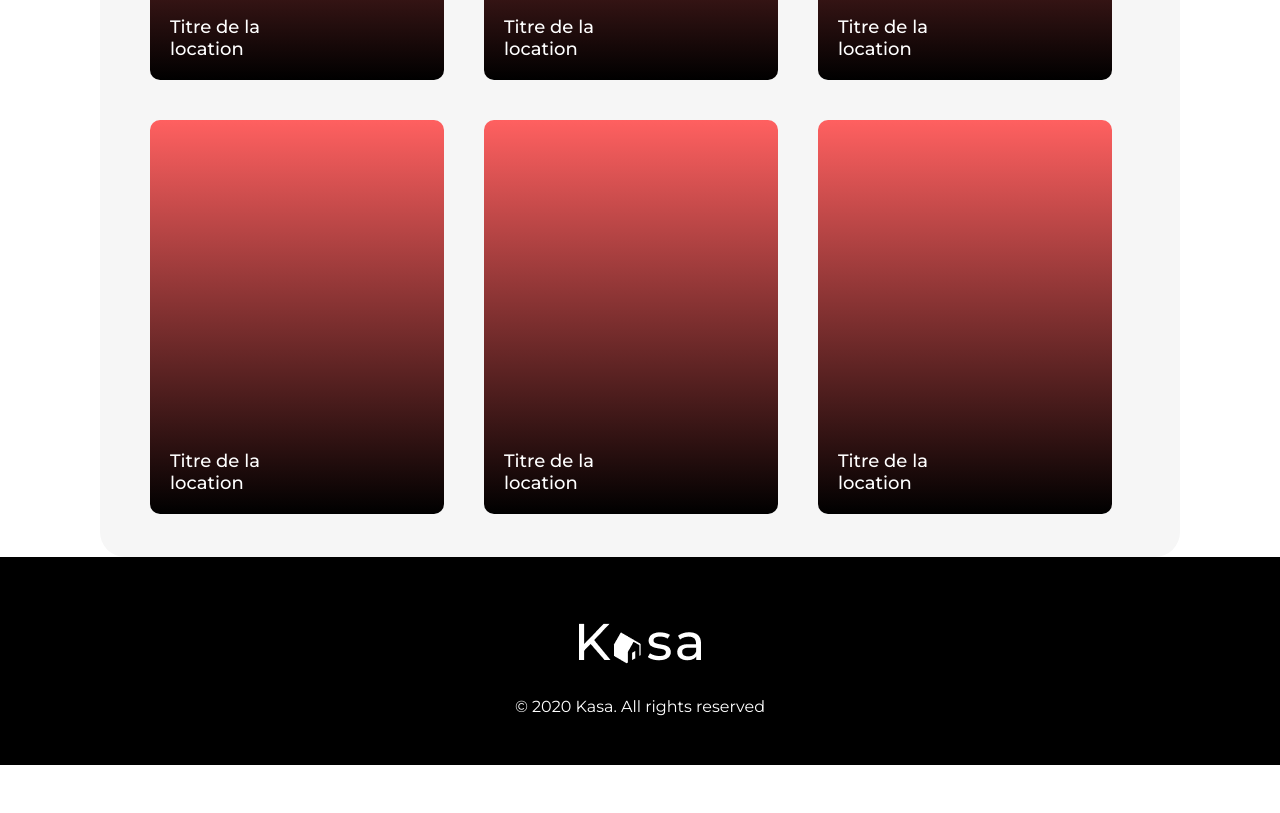
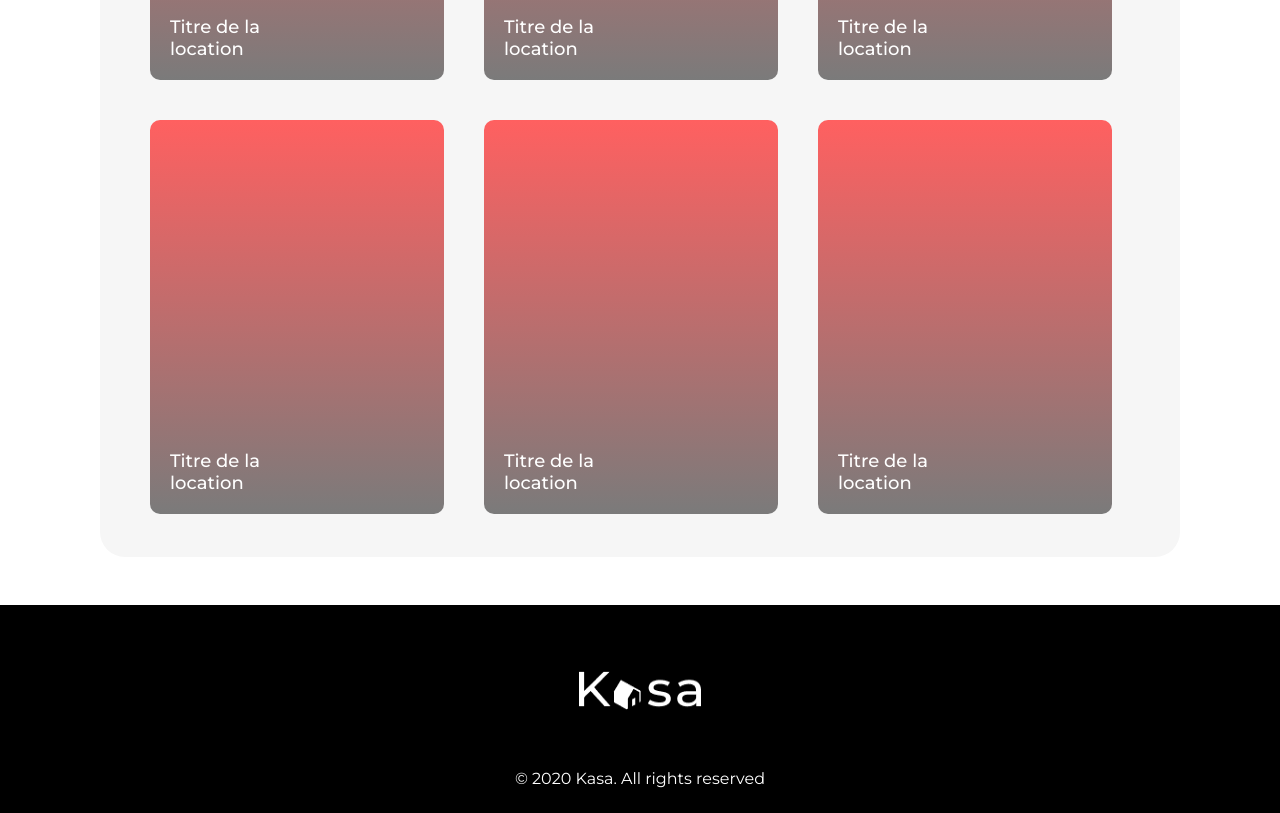
Before and after one commit to Babanlpz/Formation-Openclassrooms-Kasa_Projet_8, a React (Vite) app: page / in a window 1280 px wide. Shown: the part 800-1613 px from the top of the page. Before the commit the page ends 1565 px from the top, so only its background shows below. Built offline with nearby package versions, Linux system fonts and the light colour scheme; a web font is replaced by a local one.

Commit message:
FEAT création d'un router

```diff
--- a/package.json
+++ b/package.json
@@ -4,7 +4,7 @@
   "version": "0.0.0",
   "type": "module",
   "scripts": {
-    "start":"vite",
+    "start": "vite",
     "dev": "vite",
     "build": "vite build",
     "lint": "eslint . --ext js,jsx --report-unused-disable-directives --max-warnings 0",
@@ -12,7 +12,8 @@
   },
   "dependencies": {
     "react": "^18.2.0",
-    "react-dom": "^18.2.0"
+    "react-dom": "^18.2.0",
+    "react-router-dom": "^6.21.0"
   },
   "devDependencies": {
     "@types/react": "^18.2.43",
--- a/src/components/Apartment.css
+++ b/src/components/Apartment.css
@@ -1,5 +1,5 @@
 .apartment {
-    background-image:linear-gradient(180deg, #ff6060, black);
+    background-image: linear-gradient(180deg, rgba(255, 96, 96, 1) 0%, rgba(0, 0, 0, 0.501) 100%);
     border-radius: 10px;
     flex-basis: 30%;
     display: grid;
--- a/src/components/Footer.css
+++ b/src/components/Footer.css
@@ -3,7 +3,8 @@
     color: white;
     text-align: center;
     height: 208px;
-    min-height: 200px;
+    min-height: 100px;
+    display: grid;
 }
 
 .footer__container {
@@ -13,3 +14,8 @@
 .footer__text {
     padding-top: 29px;
 }
+
+.footer__logo {
+    width: 122px;
+    height: 39px;
+}
--- a/src/components/Footer.jsx
+++ b/src/components/Footer.jsx
@@ -5,7 +5,7 @@ function Footer() {
   return (
     <div className='footer'>
         <div className='footer__container'>
-            <img src='logofooter1.png' alt='logo'/>
+            <img className='footer__logo' src='logofooter1.png' alt='logo'/>
         </div>
         <div className='footer__text'>
         © 2020 Kasa. All rights reserved
--- a/src/components/Main.css
+++ b/src/components/Main.css
@@ -1,4 +1,5 @@
 .main {
     padding-inline: 100px;
     max-width: 1240px;
+    margin-bottom: 3rem;
 }
--- a/src/main.jsx
+++ b/src/main.jsx
@@ -1,9 +1,17 @@
 import React from 'react'
 import ReactDOM from 'react-dom/client'
 import App from './App.jsx'
+import { createBrowserRouter, Router, RouterProvider, } from "react-router-dom";
+
+const router = createBrowserRouter([
+  {
+  path: "/",
+  element: <App />
+  }
+])
 
 ReactDOM.createRoot(document.getElementById('root')).render(
   <React.StrictMode>
-    <App />
+    <RouterProvider router={router} />
   </React.StrictMode>,
 )
```
Also changed, not shown: 1 other file (tests, documents, lock files or other folders).
